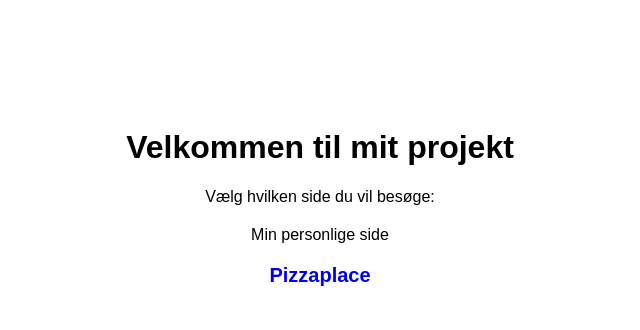
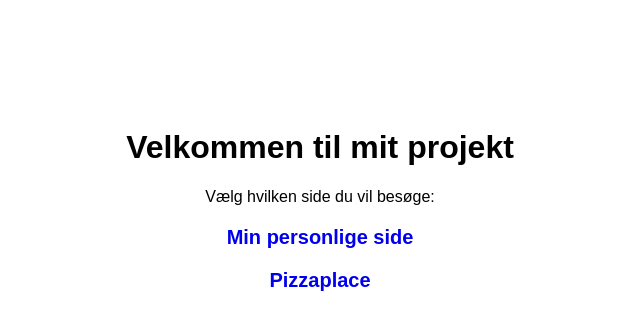
Before and after one commit to MajasVIA/VIA_TS_WEB1_A25_1ST_YEAR_CODING, a plain HTML site: page index.html in a window 1280 px wide. Shown: the whole page, without its empty margins (320-960 px from the left). Drawn offline with Linux system fonts and the light colour scheme.

Commit message:
Fix HTML structure and improve link formatting

```diff
--- a/index.html
+++ b/index.html
@@ -25,10 +25,10 @@
   </style>
 </head>
 <body>
-  <h1>Velkommen til mit projekt</h1>
-  <p>Vælg hvilken side du vil besøge:</p>
+<h1>Velkommen til mit projekt</h1>
+<p>Vælg hvilken side du vil besøge:</p>
 
-  <a href="my-site/index.html"></a> Min personlige side</a>
-  <a href="pizzaplace/index.html"> Pizzaplace</a>
+<p><a href="my-site/index.html">Min personlige side</a></p>
+<p><a href="pizzaplace/index.html">Pizzaplace</a></p>
 </body>
 </html>
```
